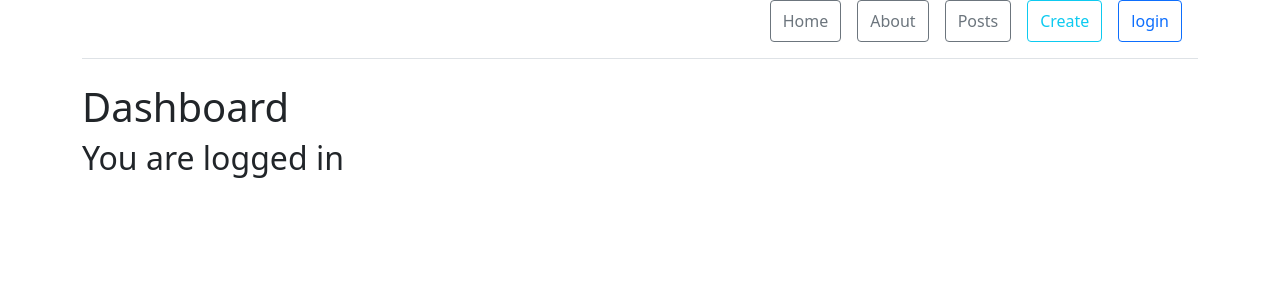
After one commit to bogutskii/flask_example, a Flask app: page /dashboard in a window 1280 px wide. The commit adds this page. Shown: the top 300 px of the page. Run offline with Flask 2, Linux system fonts and the light colour scheme; a user stored in the database is signed in.

Commit message:
auth and dashboard

```diff
--- a/app.py
+++ b/app.py
@@ -4,7 +4,7 @@ from datetime import datetime
 from flask_wtf import FlaskForm
 from wtforms import StringField, PasswordField, SubmitField
 from wtforms.validators import InputRequired, Length, ValidationError
-from flask_login import UserMixin
+from flask_login import UserMixin, login_user, LoginManager, login_required, logout_user, current_user
 from flask_bcrypt import Bcrypt
 
 app = Flask(__name__)
@@ -15,6 +15,15 @@ app.config["SQLALCHEMY_TRACK_MODIFICATIONS"] = False
 app.config["SECRET_KEY"] = "denisdziganchuk"
 db = SQLAlchemy(app)
 
+login_manager = LoginManager()
+login_manager.init_app(app)
+login_manager.login_view = 'login'
+
+
+@login_manager.user_loader
+def load_user(user_id):
+    return User.query.get(int(user_id))
+
 
 class Article(db.Model):
     id = db.Column(db.Integer, primary_key=True)
@@ -22,9 +31,6 @@ class Article(db.Model):
     intro = db.Column(db.String(300), nullable=False)
     text = db.Column(db.Text, nullable=False)
     date = db.Column(db.DateTime, default=datetime.utcnow)
-
-    def __repr__(self):
-        return 'Article %r>' % self.id
 
 
 class User(db.Model, UserMixin):
@@ -122,7 +128,19 @@ def update_post(id):
 @app.route("/login", methods=["GET", "POST"])
 def login():
     form = LoginForm()
+    if form.validate_on_submit():
+        user = User.query.filter_by(username=form.username.data).first()
+        if user:
+            if bcrypt.check_password_hash(user.password, form.password.data):
+                login_user(user)
+                return redirect(url_for('dashboard'))
     return render_template("login.html", form=form)
+
+
+@app.route("/dashboard", methods=["GET", "POST"])
+@login_required
+def dashboard():
+    return render_template('dashboard.html')
 
 
 @app.route("/register", methods=["GET", "POST"])
@@ -133,6 +151,7 @@ def register():
         new_user = User(username=form.username.data, password=hash_password)
         db.session.add(new_user)
         db.session.commit()
+        print('pas:', hash_password)
         return redirect(url_for("login"))
     return render_template("registration.html", form=form)
 
--- a/templates/base.html
+++ b/templates/base.html
@@ -13,16 +13,15 @@
 <header>
     <div class="d-flex flex-column flex-md-row align-items-center pb-3 mb-4 border-bottom">
       <nav class="d-inline-flex mt-2 mt-md-0 ms-md-auto">
-        <a class="me-3 py-2 text-dark text-decoration-none" href="/">Home</a>
-        <a class="me-3 py-2 text-dark text-decoration-none" href="/about">About</a>
-        <a class="me-3 py-2 text-dark text-decoration-none" href="/posts">Posts</a>
+        <a class="me-3 py-2 btn btn-outline-secondary" href="/">Home</a>
+        <a class="me-3 py-2 btn btn-outline-secondary" href="/about">About</a>
+        <a class="me-3 py-2 btn btn-outline-secondary" href="/posts">Posts</a>
         <a class="me-3 py-2 btn btn-outline-info" href="/create_post">Create</a>
         <a class="me-3 py-2 btn btn-outline-primary" href="/login">login</a>
       </nav>
     </div>
   </header>
 
-
 {% block body %}{% endblock %}
 
     </div>
--- /dev/null
+++ b/templates/dashboard.html
@@ -0,0 +1,14 @@
+{% extends 'base.html' %}
+
+{% block title %}
+about this site
+{% endblock %}
+
+
+{% block body %}
+<h1>Dashboard</h1>
+
+<h2>You are logged in</h2>
+
+
+{% endblock %}
```
Also changed, not shown: blog.db (deleted), blogs.db (added), 1 other file.
